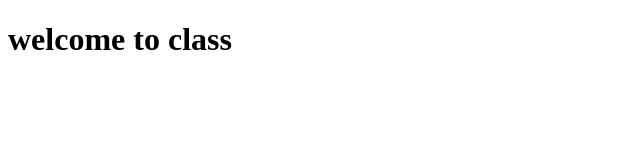
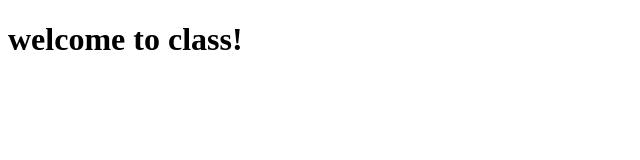
Before and after one commit to aswinilithvika/msc, a plain HTML site: page index.html in a window 1280 px wide. Shown: the full height of the page, 0-640 px from the left. Drawn offline with Linux system fonts and the light colour scheme.

Commit message:
3 changes

```diff
--- a/index.html
+++ b/index.html
@@ -6,6 +6,6 @@
     <title>Document</title>
 </head>
 <body>
-    <h1>welcome to class</h1>
+    <h1>welcome to class!</h1>
 </body>
 </html>
```
